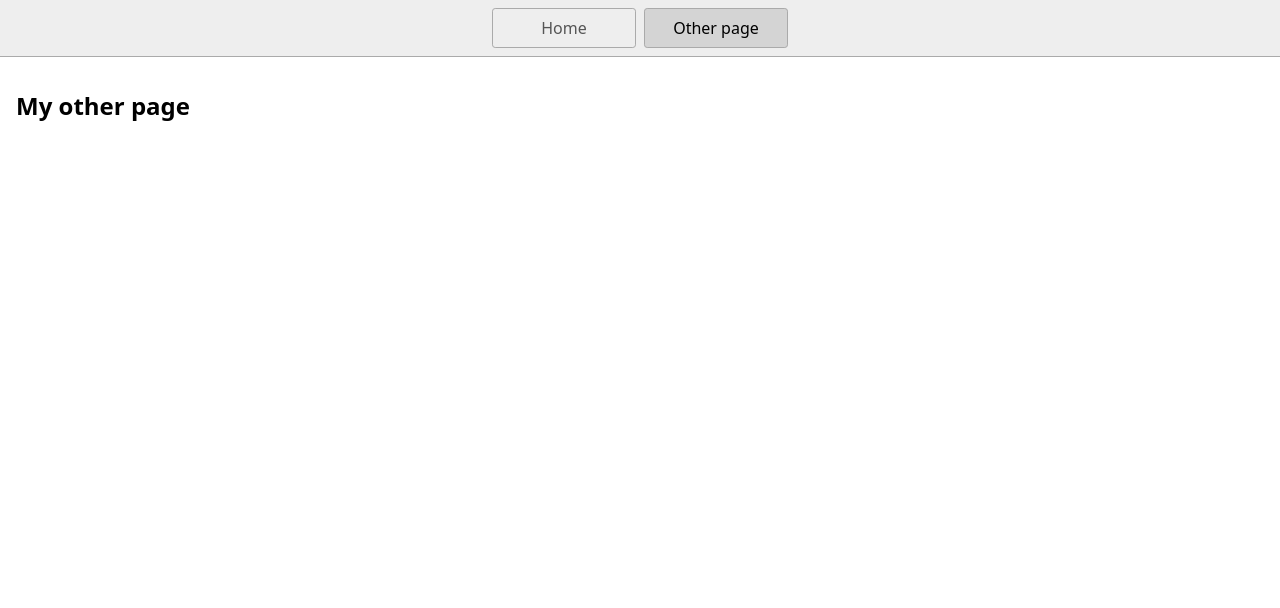
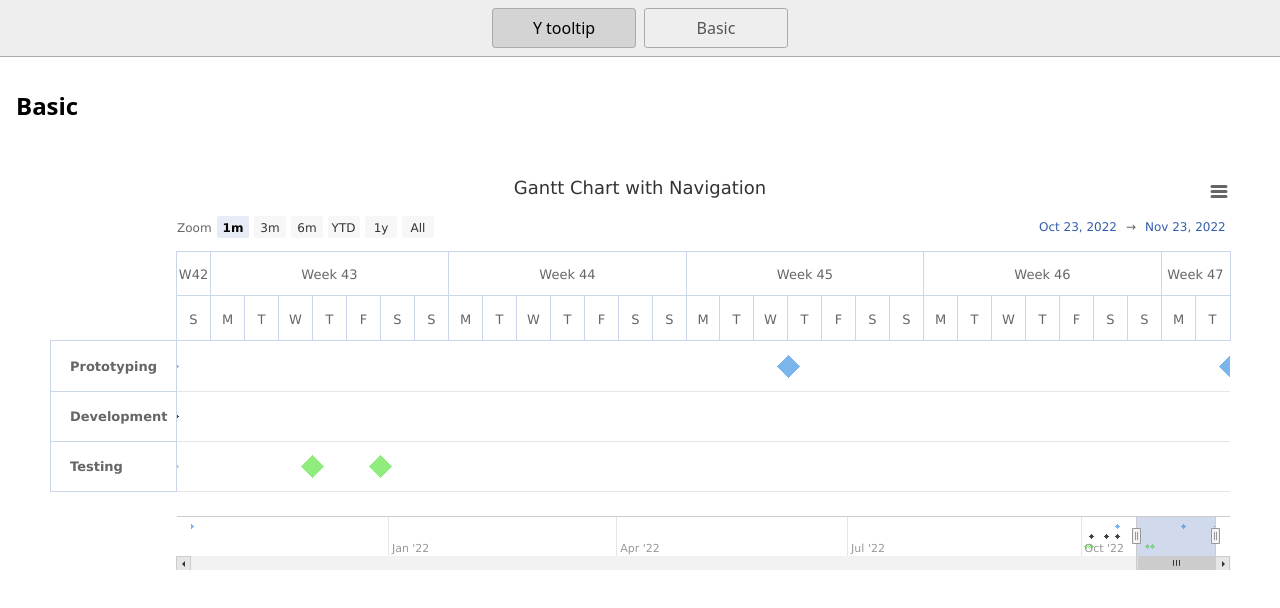
Before and after one commit to Ambrish-git/highchartexample, a plain HTML site: page page2.html in a window 1280 px wide. Drawn offline with nearby package versions, Linux system fonts and the light colour scheme.

Commit message:
tooltip page

```diff
--- a/page2.html
+++ b/page2.html
@@ -1,19 +1,31 @@
 <!DOCTYPE html>
 <html lang="en">
   <head>
-    <title>Other page</title>
+    <title>Home</title>
     <meta charset="UTF-8" />
     <meta name="viewport" content="width=device-width" />
+    <!--
+      Need a visual blank slate?
+      Remove all code in `styles.css`!
+    -->
     <link rel="stylesheet" href="styles.css" />
-    <script type="module" src="script.js"></script>
+    <script src="https://ajax.googleapis.com/ajax/libs/jquery/3.6.0/jquery.min.js"></script>
+    <script src="https://code.highcharts.com/gantt/highcharts-gantt.js"></script>
+<script src="https://code.highcharts.com/gantt/modules/exporting.js"></script>
+<script src="https://code.highcharts.com/gantt/modules/accessibility.js"></script>
+
+
   </head>
   <body>
     <nav>
-      <a href="/">Home</a>
-      <a href="/page2.html" aria-current="page">Other page</a>
+      <a href="/" aria-current="page">Y tooltip</a>
+      <a href="/page2.html">Basic</a>
     </nav>
     <main>
-      <h1>My other page</h1>
+      <h1>Basic</h1>
     </main>
+    <div class="scrolling-container">
+      <div id="container"></div>
+      <script type="module" src="script2.js"></script>
   </body>
 </html>
--- /dev/null
+++ b/script2.js
@@ -0,0 +1,147 @@
+$(document).ready(function () {
+  Highcharts.ganttChart("container", {
+    title: {
+      text: "Gantt Chart with Navigation"
+    },
+
+    yAxis: {
+      uniqueNames: true
+    },
+
+    navigator: {
+      enabled: true,
+      liveRedraw: true,
+      series: {
+        type: "gantt",
+        pointPlacement: 0.5,
+        pointPadding: 0.25,
+        accessibility: {
+          enabled: false
+        }
+      },
+      yAxis: {
+        min: 0,
+        max: 3,
+        reversed: true,
+        categories: []
+      }
+    },
+
+    scrollbar: {
+      enabled: true
+    },
+
+    rangeSelector: {
+      enabled: true,
+      selected: 0
+    },
+
+    accessibility: {
+      point: {
+        descriptionFormatter: function (point) {
+          var completedValue = point.completed
+              ? point.completed.amount || point.completed
+              : null,
+            completed = completedValue
+              ? " Task " +
+                Math.round(completedValue * 1000) / 10 +
+                "% completed."
+              : "";
+          return Highcharts.format(
+            "{point.yCategory}.{completed} Start {point.x:%Y-%m-%d}, end {point.x2:%Y-%m-%d}.",
+            { point, completed }
+          );
+        }
+      },
+      series: {
+        descriptionFormatter: function (series) {
+          return series.name;
+        }
+      }
+    },
+
+    lang: {
+      accessibility: {
+        axis: {
+          xAxisDescriptionPlural:
+            "The chart has a two-part X axis showing time in both week numbers and days.",
+          yAxisDescriptionPlural:
+            "The chart has one Y axis showing task categories."
+        }
+      }
+    },
+
+    series: [
+      {
+        name: "Project 1",
+        data: [
+          {
+            start: Date.UTC(2021, 9, 15),
+            name: "Prototyping",
+            milestone: true
+          },
+          {
+            start: Date.UTC(2022, 9, 15),
+            name: "Prototyping",
+            milestone: true
+          },
+          {
+            start: Date.UTC(2022, 10, 10),
+            name: "Prototyping",
+            milestone: true
+          },
+          {
+            start: Date.UTC(2022, 10, 23),
+            name: "Prototyping",
+            milestone: true
+          },
+          {
+            start: Date.UTC(2022, 9, 11),
+            name: "Development",
+            milestone: true
+          },
+          {
+            start: Date.UTC(2022, 9, 5),
+            name: "Development",
+            milestone: true
+          },
+          {
+            start: Date.UTC(2022, 9, 15),
+            name: "Development",
+            milestone: true
+          },
+          {
+            start: Date.UTC(2022, 9, 3),
+
+            name: "Testing",
+            milestone: true
+          },
+          {
+            start: Date.UTC(2022, 9, 4),
+
+            name: "Testing",
+            milestone: true
+          },
+          {
+            start: Date.UTC(2022, 9, 5),
+
+            name: "Testing",
+            milestone: true
+          },
+          {
+            start: Date.UTC(2022, 9, 27),
+
+            name: "Testing",
+            milestone: true
+          },
+          {
+            start: Date.UTC(2022, 9, 29),
+
+            name: "Testing",
+            milestone: true
+          }
+        ]
+      }
+    ]
+  });
+});
```
Also changed, not shown: index.html (+3 -3 lines).
